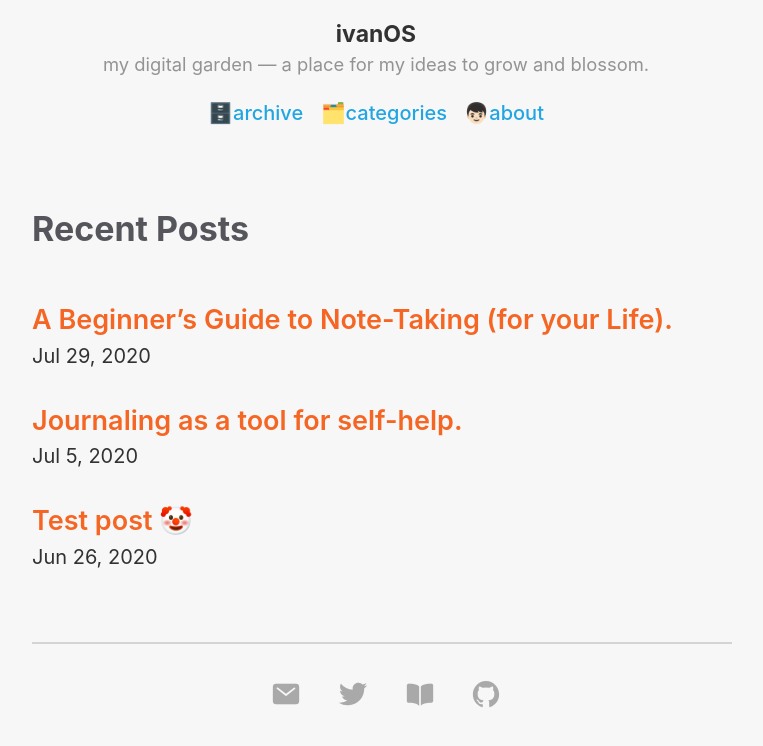
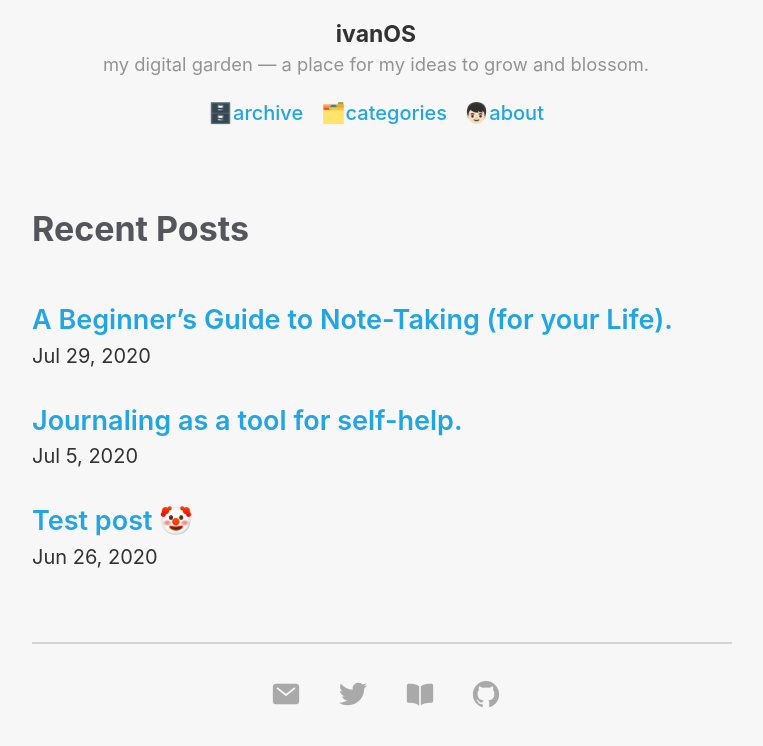
Before and after one commit to hiivan/hiivan.github.io, a Jekyll site: the page built from index.html, in a window 1280 px wide. Shown: the top 746 px of the page, without its empty margins (258-1021 px from the left). Built offline with Jekyll 4.4.1, drawn with Linux system fonts in a browser that asks for light colours; nearby versions of some CDN libraries; the list of posts is cut into pages by our own code.

Commit message:
updated typography

```diff
--- a/_sass/typography.scss
+++ b/_sass/typography.scss
@@ -39,14 +39,23 @@ h2 {
 a.h2 {
   margin-top: 1.5rem;
   font-size: 1.35rem;
-  color: #F56624;
   font-weight: 600;
+  color: $light;
 
   &:hover,
   &:focus {
+	  color: $light;
     text-decoration: underline;
-    color: #F56624;
   }
+
+	@media (prefers-color-scheme: dark) {
+    color: $dark;
+    &:hover,
+    &:focus {
+  	  color: $dark;
+      text-decoration: underline;
+    }
+    }
 }
 
 h3 {
```
